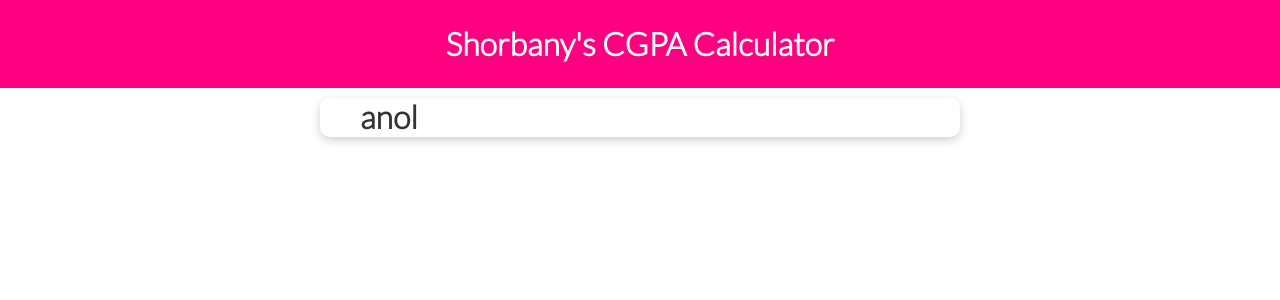
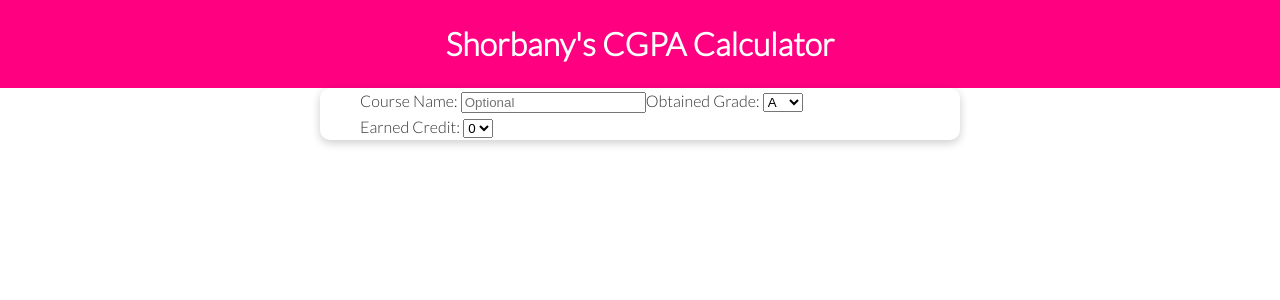
Before and after one commit to Anik-the-dev/iub-cgpa-calculator, a React (Create React App) app: page / in a window 1280 px wide. Shown: the top 300 px of the page. Built offline with nearby package versions, Linux system fonts and the light colour scheme.

Commit message:
input Box Done

```diff
--- a/src/components/InputBox.js
+++ b/src/components/InputBox.js
@@ -3,7 +3,37 @@ import React from 'react';
 const InputBox = () => {
     return (
         <div className='card container'>
-            <h1>anol</h1>
+            <label>Course Name: </label>
+            <input type='text' placeholder='Optional'></input>
+            <label>Obtained Grade: </label>
+            <select>
+                <option value='A'>A</option>
+                <option value='A-'>A-</option>
+                <option value='B+'>B+</option>
+                <option value='B'>B</option>
+                <option value='B-'>B-</option>
+                <option value='C+'>C+</option>
+                <option value='C'>C</option>
+                <option value='C-'>C-</option>
+                <option value='D+'>D+</option>
+                <option value='D'>D</option>
+                <option value='F'>F</option>
+            </select>
+
+            <br/><label>Earned Credit: </label>
+            <select>
+                <option value='0'>0</option>
+                <option value='1'>1</option>
+                <option value='2'>2</option>
+                <option value='3'>3</option>
+                <option value='4'>4</option>
+                <option value='5'>5</option>
+                <option value='6'>6</option>
+                <option value='7'>7</option>
+                <option value='8'>8</option>
+                <option value='9'>9</option>
+
+            </select>
 
         </div>
     );
```
